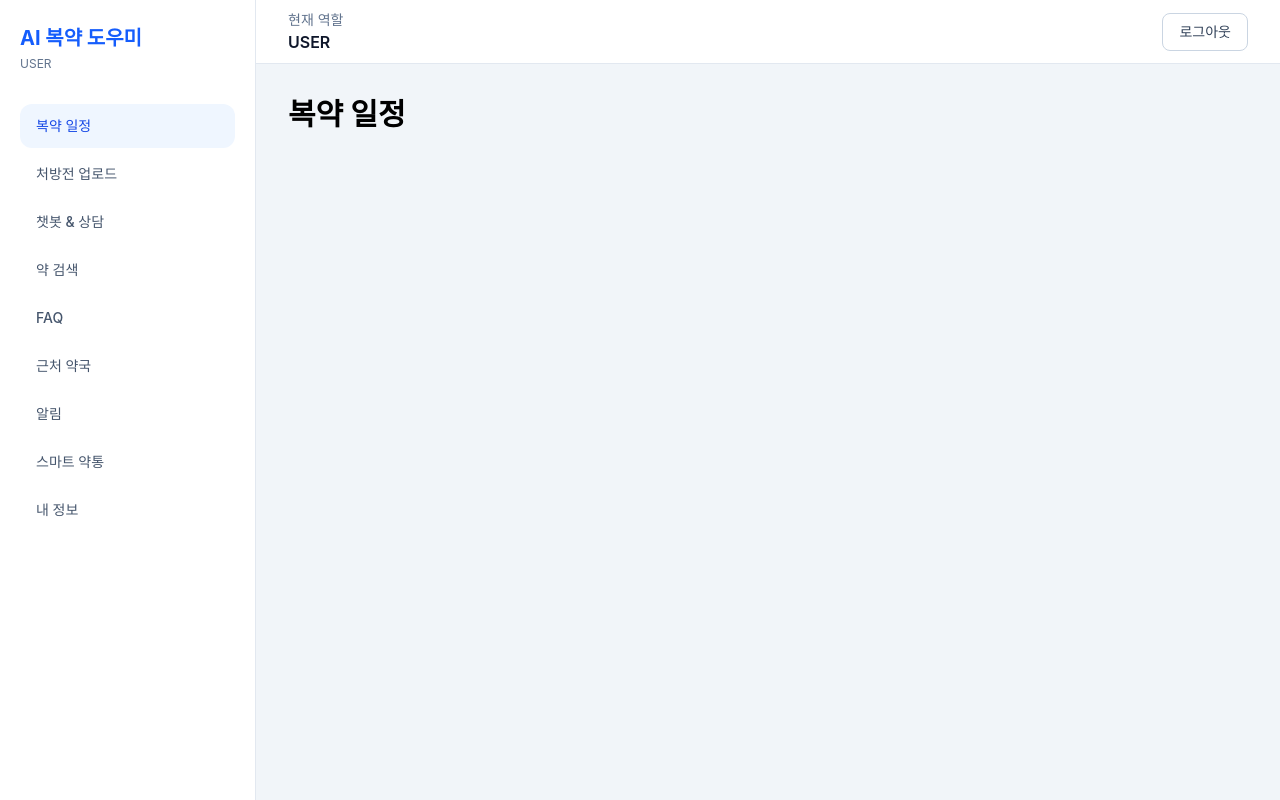
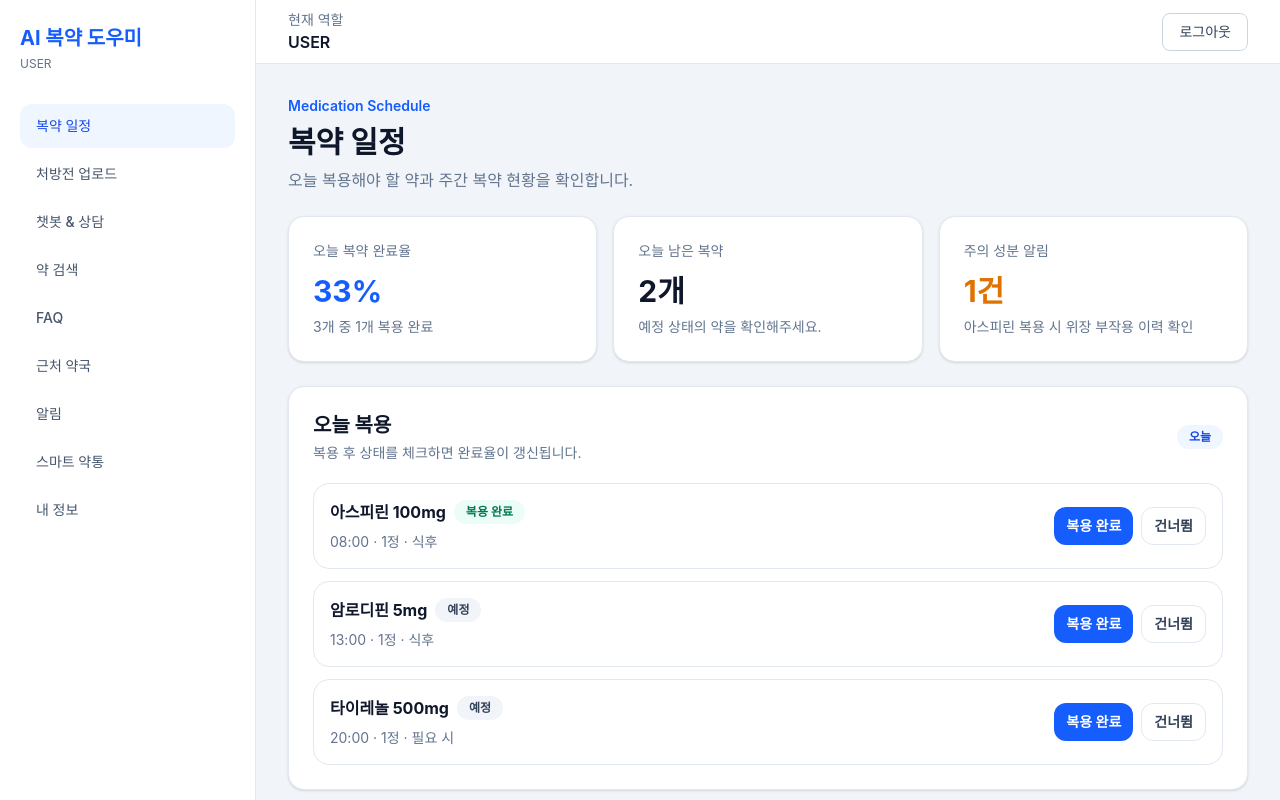
Before and after one commit to simplebutx/Medinote, a React (Vite) app in the folder frontend/: page /login in a window 1280 px wide. Both pictures are taken after a click on the button "임시 사용자 로그인". Shown: the top 800 px of the page. Built offline with nearby package versions, Linux system fonts and the light colour scheme.

Commit message:
복약 일정 화면 기본 UI 구현

```diff
--- a/frontend/src/pages/SchedulePage/SchedulePage.tsx
+++ b/frontend/src/pages/SchedulePage/SchedulePage.tsx
@@ -1,9 +1,270 @@
+import { useState } from "react";
+import { Badge, Button, Card } from "../../components/ui";
+
+type MedicationStatus = "PENDING" | "TAKEN" | "SKIPPED" | "MISSED";
+
+interface TodayMedication {
+  id: number;
+  drugName: string;
+  dosage: string;
+  time: string;
+  timing: string;
+  status: MedicationStatus;
+}
+
+const initialTodayMedications: TodayMedication[] = [
+  {
+    id: 1,
+    drugName: "아스피린 100mg",
+    dosage: "1정",
+    time: "08:00",
+    timing: "식후",
+    status: "TAKEN",
+  },
+  {
+    id: 2,
+    drugName: "암로디핀 5mg",
+    dosage: "1정",
+    time: "13:00",
+    timing: "식후",
+    status: "PENDING",
+  },
+  {
+    id: 3,
+    drugName: "타이레놀 500mg",
+    dosage: "1정",
+    time: "20:00",
+    timing: "필요 시",
+    status: "PENDING",
+  },
+];
+
+const weeklyStats = [
+  { day: "월", rate: 100 },
+  { day: "화", rate: 80 },
+  { day: "수", rate: 100 },
+  { day: "목", rate: 60 },
+  { day: "금", rate: 75 },
+  { day: "토", rate: 0 },
+  { day: "일", rate: 0 },
+];
+
+function getStatusBadge(status: MedicationStatus) {
+  if (status === "TAKEN") {
+    return <Badge variant="green">복용 완료</Badge>;
+  }
+
+  if (status === "SKIPPED") {
+    return <Badge variant="yellow">건너뜀</Badge>;
+  }
+
+  if (status === "MISSED") {
+    return <Badge variant="red">누락</Badge>;
+  }
+
+  return <Badge variant="gray">예정</Badge>;
+}
+
 function SchedulePage() {
+  const [todayMedications, setTodayMedications] = useState(
+    initialTodayMedications
+  );
+
+  const takenCount = todayMedications.filter(
+    (medication) => medication.status === "TAKEN"
+  ).length;
+
+  const completionRate = Math.round(
+    (takenCount / todayMedications.length) * 100
+  );
+
+  const handleChangeStatus = (
+    medicationId: number,
+    status: MedicationStatus
+  ) => {
+    setTodayMedications((prev) =>
+      prev.map((medication) =>
+        medication.id === medicationId
+          ? { ...medication, status }
+          : medication
+      )
+    );
+  };
+
   return (
-    <div>
-      <h1 className="text-3xl font-bold">
-        복약 일정
-      </h1>
+    <div className="space-y-6">
+      <div>
+        <p className="text-sm font-semibold text-blue-600">
+          Medication Schedule
+        </p>
+
+        <h1 className="mt-2 text-3xl font-bold text-slate-900">
+          복약 일정
+        </h1>
+
+        <p className="mt-2 text-slate-500">
+          오늘 복용해야 할 약과 주간 복약 현황을 확인합니다.
+        </p>
+      </div>
+
+      <div className="grid gap-4 md:grid-cols-3">
+        <Card>
+          <p className="text-sm text-slate-500">오늘 복약 완료율</p>
+          <p className="mt-3 text-3xl font-bold text-blue-600">
+            {completionRate}%
+          </p>
+          <p className="mt-2 text-sm text-slate-500">
+            {todayMedications.length}개 중 {takenCount}개 복용 완료
+          </p>
+        </Card>
+
+        <Card>
+          <p className="text-sm text-slate-500">오늘 남은 복약</p>
+          <p className="mt-3 text-3xl font-bold text-slate-900">
+            {todayMedications.length - takenCount}개
+          </p>
+          <p className="mt-2 text-sm text-slate-500">
+            예정 상태의 약을 확인해주세요.
+          </p>
+        </Card>
+
+        <Card>
+          <p className="text-sm text-slate-500">주의 성분 알림</p>
+          <p className="mt-3 text-3xl font-bold text-amber-600">
+            1건
+          </p>
+          <p className="mt-2 text-sm text-slate-500">
+            아스피린 복용 시 위장 부작용 이력 확인
+          </p>
+        </Card>
+      </div>
+
+      <Card>
+        <div className="mb-5 flex items-center justify-between">
+          <div>
+            <h2 className="text-xl font-bold text-slate-900">
+              오늘 복용
+            </h2>
+            <p className="mt-1 text-sm text-slate-500">
+              복용 후 상태를 체크하면 완료율이 갱신됩니다.
+            </p>
+          </div>
+
+          <Badge variant="blue">오늘</Badge>
+        </div>
+
+        <div className="space-y-3">
+          {todayMedications.map((medication) => (
+            <div
+              key={medication.id}
+              className="flex flex-col gap-4 rounded-2xl border border-slate-200 p-4 md:flex-row md:items-center md:justify-between"
+            >
+              <div>
+                <div className="flex items-center gap-2">
+                  <p className="font-bold text-slate-900">
+                    {medication.drugName}
+                  </p>
+                  {getStatusBadge(medication.status)}
+                </div>
+
+                <p className="mt-2 text-sm text-slate-500">
+                  {medication.time} · {medication.dosage} · {medication.timing}
+                </p>
+              </div>
+
+              <div className="flex gap-2">
+                <Button
+                  type="button"
+                  size="sm"
+                  variant="primary"
+                  onClick={() =>
+                    handleChangeStatus(medication.id, "TAKEN")
+                  }
+                >
+                  복용 완료
+                </Button>
+
+                <Button
+                  type="button"
+                  size="sm"
+                  variant="ghost"
+                  className="border border-slate-200"
+                  onClick={() =>
+                    handleChangeStatus(medication.id, "SKIPPED")
+                  }
+                >
+                  건너뜀
+                </Button>
+              </div>
+            </div>
+          ))}
+        </div>
+      </Card>
+
+      <div className="grid gap-6 lg:grid-cols-2">
+        <Card>
+          <h2 className="text-xl font-bold text-slate-900">
+            주간 복약 현황
+          </h2>
+
+          <div className="mt-6 space-y-4">
+            {weeklyStats.map((stat) => (
+              <div key={stat.day}>
+                <div className="mb-2 flex items-center justify-between text-sm">
+                  <span className="font-medium text-slate-700">
+                    {stat.day}
+                  </span>
+                  <span className="text-slate-500">
+                    {stat.rate}%
+                  </span>
+                </div>
+
+                <div className="h-3 overflow-hidden rounded-full bg-slate-100">
+                  <div
+                    className="h-full rounded-full bg-blue-600"
+                    style={{ width: `${stat.rate}%` }}
+                  />
+                </div>
+              </div>
+            ))}
+          </div>
+        </Card>
+
+        <Card>
+          <h2 className="text-xl font-bold text-slate-900">
+            최근 복용 기록
+          </h2>
+
+          <div className="mt-6 space-y-4">
+            <div className="rounded-xl bg-slate-50 p-4">
+              <p className="font-semibold text-slate-900">
+                아스피린 100mg
+              </p>
+              <p className="mt-1 text-sm text-slate-500">
+                오늘 08:05 복용 완료
+              </p>
+            </div>
+
+            <div className="rounded-xl bg-slate-50 p-4">
+              <p className="font-semibold text-slate-900">
+                암로디핀 5mg
+              </p>
+              <p className="mt-1 text-sm text-slate-500">
+                어제 13:02 복용 완료
+              </p>
+            </div>
+
+            <div className="rounded-xl bg-slate-50 p-4">
+              <p className="font-semibold text-slate-900">
+                타이레놀 500mg
+              </p>
+              <p className="mt-1 text-sm text-slate-500">
+                어제 20:00 건너뜀
+              </p>
+            </div>
+          </div>
+        </Card>
+      </div>
     </div>
   );
 }
```
